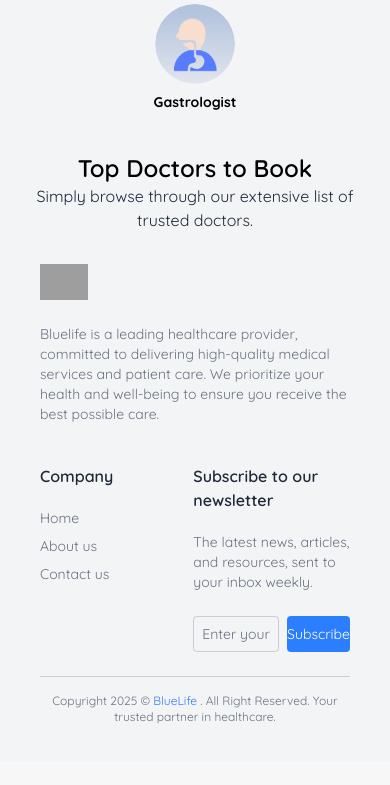
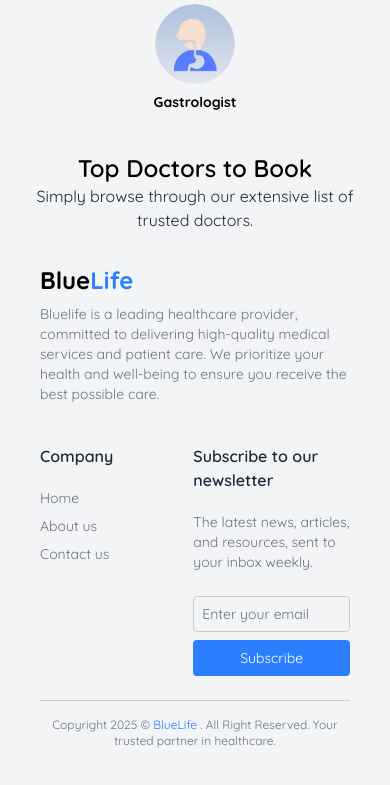
Before and after one commit to Grealishgit/BlueLife-Hospital, a PHP site: page / in a window 390 px wide. Shown: the part 1285-2070 px from the top of the page. Before the commit the page ends 2009 px from the top, so only its background shows below. Run offline with PHP 8.4, Linux system fonts and the light colour scheme; grey boxes are pictures that could not be loaded.

Commit message:
Update footer layout for improved responsiveness and accessibility

```diff
--- a/app/Views/footer.php
+++ b/app/Views/footer.php
@@ -1,10 +1,11 @@
 <footer class="px-6 md:px-16 lg:px-24 xl:px-32 pt-8 w-full text-gray-500">
     <div class="flex flex-col md:flex-row justify-between w-full gap-10 border-b border-gray-500/30 pb-6">
         <div class="md:max-w-96">
-            <img class="h-9"
+            <!-- <img class="h-9"
                 src="https://raw.githubusercontent.com/prebuiltui/prebuiltui/main/assets/dummyLogo/dummyLogoDark.svg"
-                alt="dummyLogoDark">
-            <p class="mt-6 text-sm">
+                alt="dummyLogoDark"> -->
+            <h2 class="font-bold text-black text-2xl">Blue<span class="text-blue-500">Life</span></h2>
+            <p class="mt-2 text-sm">
                 Bluelife is a leading healthcare provider, committed to delivering high-quality medical services and
                 patient care.
                 We prioritize your health and well-being to ensure you receive the best possible care.
@@ -24,12 +25,12 @@
                 <h2 class="font-semibold text-gray-800 mb-5">Subscribe to our newsletter</h2>
                 <div class="text-sm space-y-2">
                     <p>The latest news, articles, and resources, sent to your inbox weekly.</p>
-                    <div class="flex items-center gap-2 pt-4">
+                    <div class="flex md:flex-row flex-col items-center gap-2 pt-4">
                         <input
                             class="border border-gray-500/30 placeholder-gray-500 focus:ring-2 ring-blue-600 outline-none w-full max-w-64 h-9 rounded px-2"
                             type="email" placeholder="Enter your email">
                         <button
-                            class="bg-blue-500 hover:text-white hover:text-blue-600 cursor-pointer w-24 h-9 text-white rounded">Subscribe</button>
+                            class="bg-blue-500 hover:text-white hover:text-blue-600 cursor-pointer md:w-24 w-full h-9 text-white rounded">Subscribe</button>
                     </div>
                 </div>
             </div>
```
